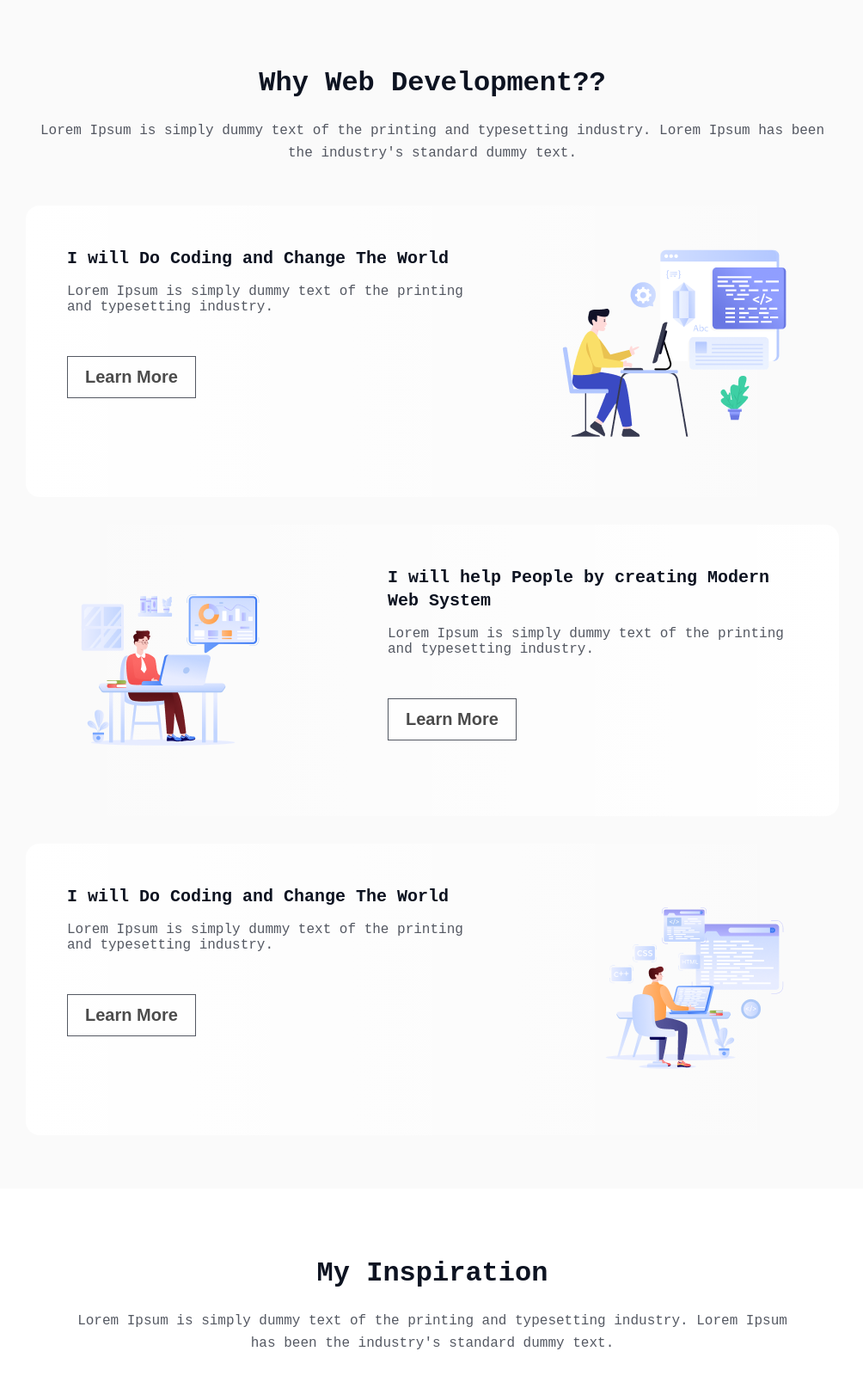
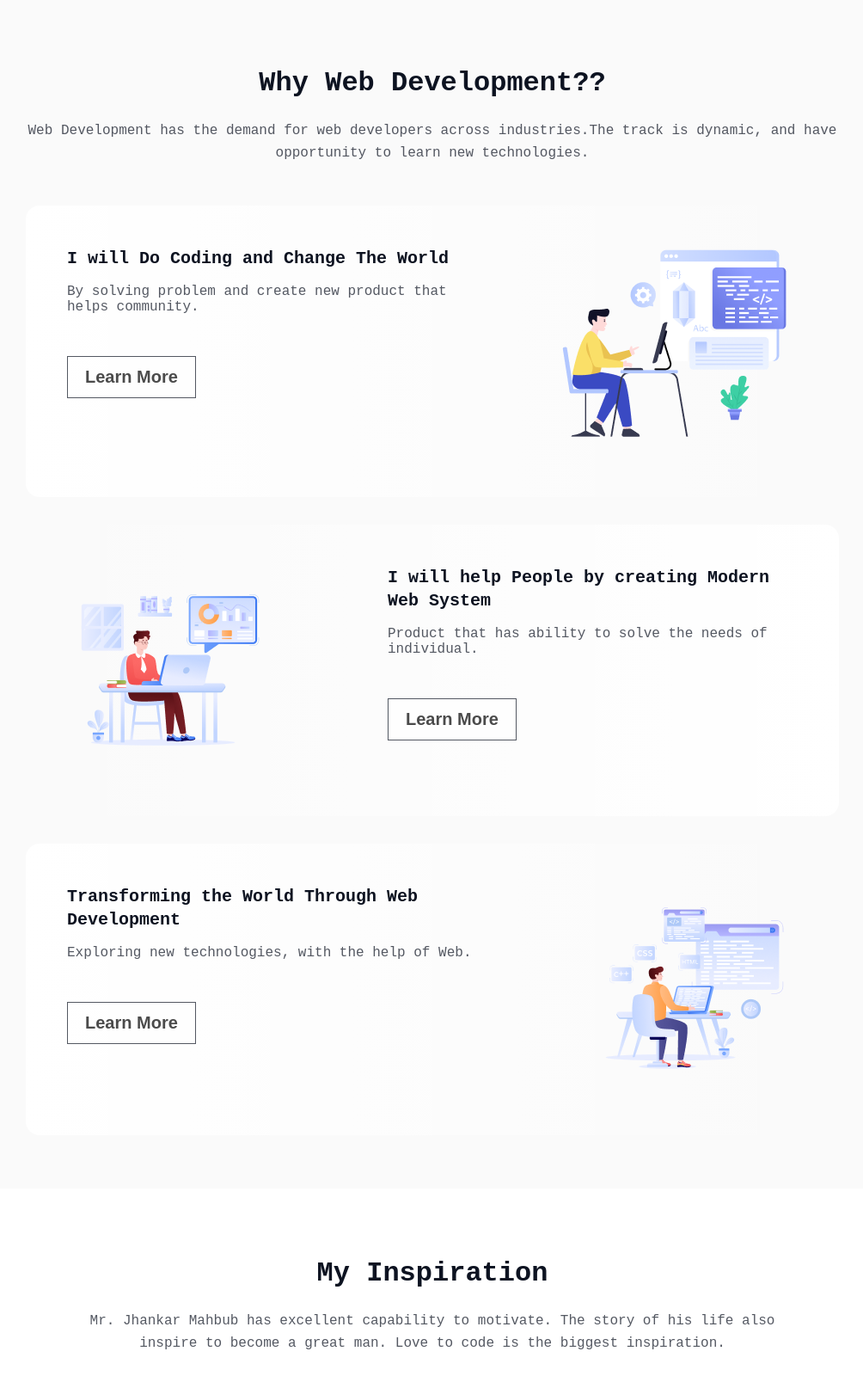
Before and after one commit to sharifulalam-dev/coder_profile, a plain HTML site: page index.html in a window 1280 px wide. Shown: the part 780-2380 px from the top of the page at 86% size, without its empty margins (137-1141 px from the left). Drawn offline with Linux system fonts and the light colour scheme; a web font is replaced by a local one.

Commit message:
replace dummy text with actual text.

```diff
--- a/css/style.css
+++ b/css/style.css
@@ -345,9 +345,6 @@ section {
   margin-bottom: 5rem;
 }
 
-.support__form {
-}
-
 .support__form-input {
   border: 0.1rem solid rgba(13, 19, 33, 0.15);
   border-radius: 0.8rem;
--- a/index.html
+++ b/index.html
@@ -22,8 +22,8 @@
             "In the near future, I hope to become <br />a Developer."
           </h1>
           <p class="header__description">
-            Lorem Ipsum is simply dummy text of the printing and typesetting
-            industry.
+            Exploring Paths and Pursuing Passions in web Development with a
+            coding mindset.
           </p>
 
           <a href="#footer" class="btn header__btn">Contact with me</a>
@@ -38,8 +38,9 @@
         <div class="section__header">
           <h1 class="section__title">Why Web Development??</h1>
           <p class="section__description">
-            Lorem Ipsum is simply dummy text of the printing and typesetting
-            industry. Lorem Ipsum has been the industry's standard dummy text.
+            Web Development has the demand for web developers across
+            industries.The track is dynamic, and have opportunity to learn new
+            technologies.
           </p>
         </div>
 
@@ -50,8 +51,7 @@
                 I will Do Coding and Change The World
               </h3>
               <p class="web__item-description">
-                Lorem Ipsum is simply dummy text of the printing and typesetting
-                industry.
+                By solving problem and create new product that helps community.
               </p>
               <button class="btn web__item-btn">Learn More</button>
             </div>
@@ -68,8 +68,7 @@
                 I will help People by creating Modern Web System
               </h3>
               <p class="web__item-description">
-                Lorem Ipsum is simply dummy text of the printing and typesetting
-                industry.
+                Product that has ability to solve the needs of individual.
               </p>
               <button class="btn web__item-btn">Learn More</button>
             </div>
@@ -77,11 +76,10 @@
           <div class="web__item web__item--1">
             <div class="web__item-text">
               <h3 class="web__item-heading">
-                I will Do Coding and Change The World
+                Transforming the World Through Web Development
               </h3>
               <p class="web__item-description">
-                Lorem Ipsum is simply dummy text of the printing and typesetting
-                industry.
+                Exploring new technologies, with the help of Web.
               </p>
               <button class="btn web__item-btn">Learn More</button>
             </div>
@@ -97,8 +95,9 @@
         <div class="section__header">
           <h1 class="section__title">My Inspiration</h1>
           <p class="section__description inspiration--descrition">
-            Lorem Ipsum is simply dummy text of the printing and typesetting
-            industry. Lorem Ipsum has been the industry's standard dummy text.
+            Mr. Jhankar Mahbub has excellent capability to motivate. The story
+            of his life also inspire to become a great man. Love to code is the
+            biggest inspiration.
           </p>
         </div>
         <div class="inspiration__content">
@@ -110,27 +109,28 @@
         <div class="section__header">
           <h1 class="section__title">My Current Target</h1>
           <p class="section__description inspiration--descrition">
-            Lorem Ipsum is simply dummy text of the printing and typesetting
-            industry. Lorem Ipsum has been the industry's standard dummy text.
+            My current target is to nail my existing knowledge of basic web
+            language then day by day master of it to live any web design from
+            scratch.
           </p>
         </div>
         <div class="target__content">
           <div class="target-item target-item--1">
             <img src="./assets/html.png" alt="" />
             <h4>HTML</h4>
-            <p>Lorem Ipsum is simply dummy text of the printing.</p>
+            <p>Hyper Text Markup Language.Skelton of web.</p>
             <a href="#">Learn More</a>
           </div>
           <div class="target-item target-item--2">
             <img src="./assets/css.png" alt="" />
-            <h4>HTML</h4>
-            <p>Lorem Ipsum is simply dummy text of the printing.</p>
+            <h4>CSS</h4>
+            <p>Cascading Style Sheets.It is Makeup for web</p>
             <a href="#">Learn More</a>
           </div>
           <div class="target-item target-item--3">
             <img src="./assets/js.png" alt="" />
-            <h4>HTML</h4>
-            <p>Lorem Ipsum is simply dummy text of the printing.</p>
+            <h4>JavaScript</h4>
+            <p>Programming Language of that gives Live to website.</p>
             <a href="#">Learn More</a>
           </div>
         </div>
@@ -140,8 +140,8 @@
         <div class="section__header">
           <h1 class="section__title">My Next Target</h1>
           <p class="section__description inspiration--descrition">
-            Lorem Ipsum is simply dummy text of the printing and typesetting
-            industry. Lorem Ipsum has been the industry's standard dummy text.
+            My next target is to learn the backend technology. The demand of
+            this stack is increasing . I want to become a MERN developer.
           </p>
         </div>
         <div class="next-target__content">
@@ -150,9 +150,9 @@
             <div class="next-target__textbox">
               <h4>ReactJS</h4>
               <p>
-                Lorem Ipsum is simply dummy text of the printing and typesetting
-                industry. Lorem Ipsum has been the industry's standard dummy
-                text.
+                ReactJs is frame work invented by facebook to solve their common
+                problem. its an open source project. ReactJs is most popular
+                among the web development community.
               </p>
               <a href="#">Learn More</a>
             </div>
@@ -162,9 +162,9 @@
             <div class="next-target__textbox">
               <h4>NodeJs</h4>
               <p>
-                Lorem Ipsum is simply dummy text of the printing and typesetting
-                industry. Lorem Ipsum has been the industry's standard dummy
-                text.
+                NodeJs is the goldmine. without nodejs backend is never be
+                imagine with js. Javascript stand alone language which can solve
+                frontend and backend technology.
               </p>
               <a href="#">Learn More</a>
             </div>
@@ -172,11 +172,11 @@
           <div class="next-target-item next-target-item--3">
             <img src="./assets/mongodb.png" alt="" />
             <div class="next-target__textbox">
-              <h4>ReactJS</h4>
+              <h4>MongoDb</h4>
               <p>
-                Lorem Ipsum is simply dummy text of the printing and typesetting
-                industry. Lorem Ipsum has been the industry's standard dummy
-                text.
+                MongoDb is a database. The data that interacts with the user and
+                website. it needs to be stored with security. MongoDb is secure
+                and easy to learn.
               </p>
               <a href="#">Learn More</a>
             </div>
@@ -188,8 +188,8 @@
         <div class="support__content">
           <h1>I need Support</h1>
           <p>
-            Lorem Ipsum is simply dummy text of the printing and typesetting
-            industry.
+            I need your suggestion for how to become a best version of myself
+            through coding.
           </p>
           <form action="#" class="support__form">
             <input
@@ -204,7 +204,7 @@
     </main>
     <footer class="footer" id="footer">
       <div class="footer__container">
-        <p>&copy; 2024 by Md.Shariful | All rights reserved</p>
+        <p>&copy; 2024 by Md.Shariful | All rights reserved.</p>
         <div class="social_box">
           <a href="https://facebook.com/dreamersky" target="_blank"
             ><img src="./assets/facebook.png" alt="a facebook icon"
```
